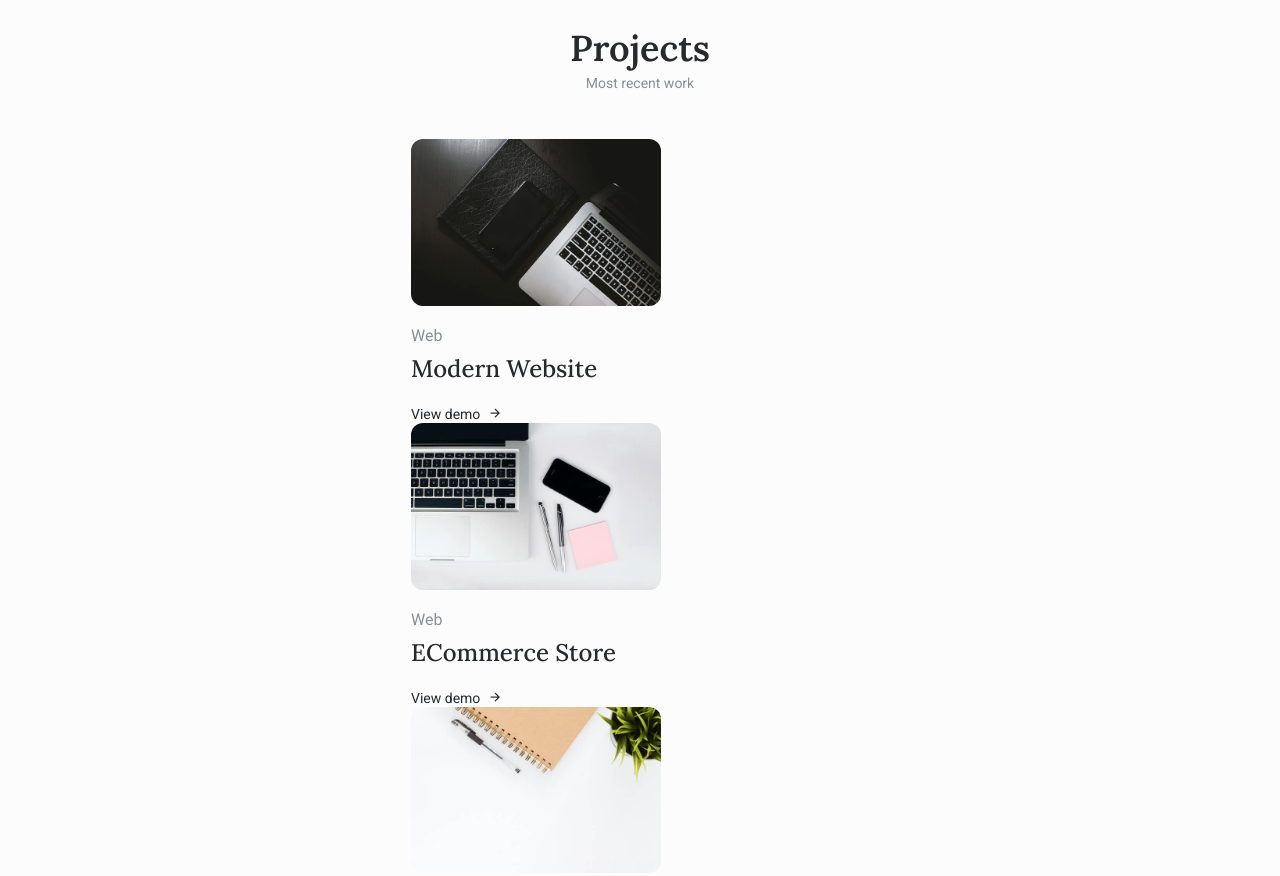
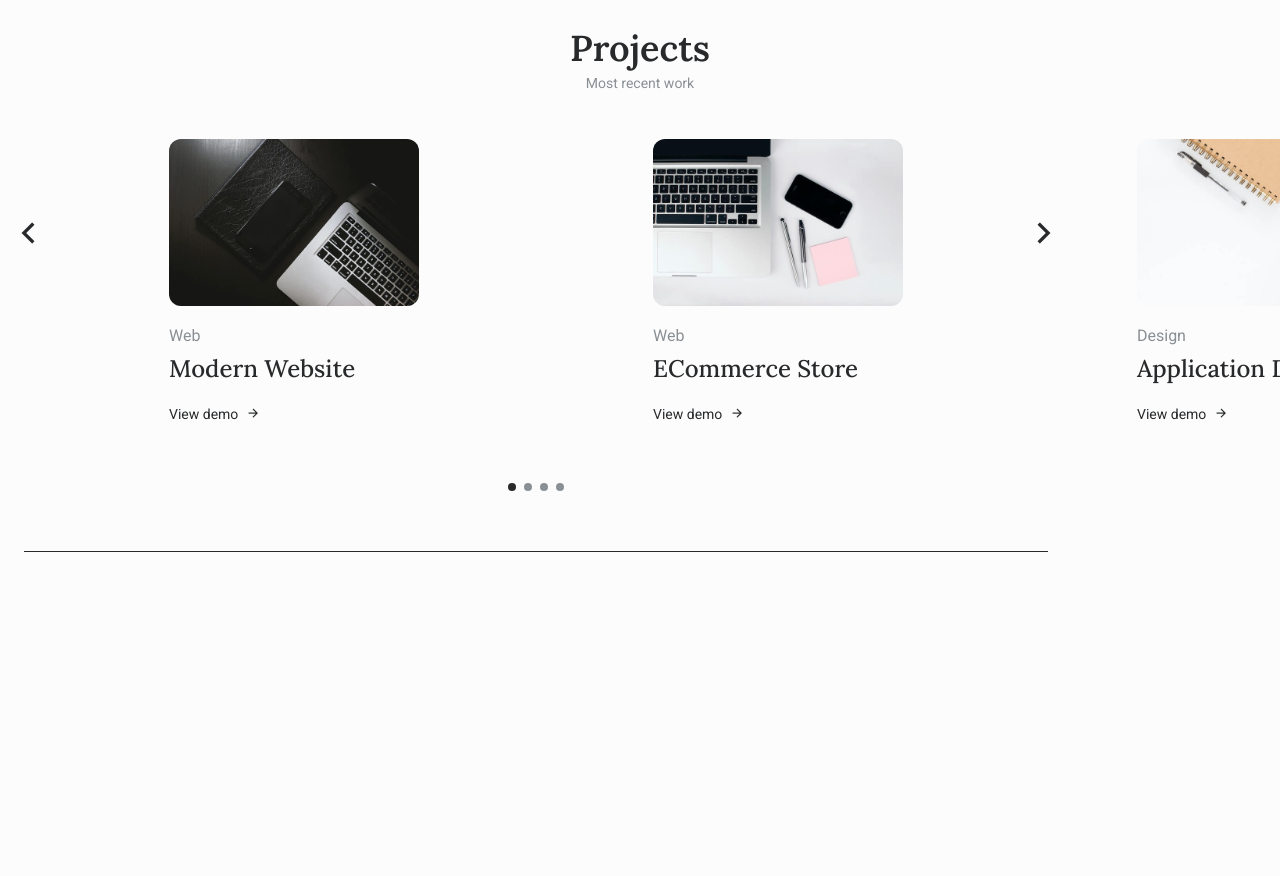
Before and after one commit to CHAMUD12/My-Portfolio, a plain HTML site: page index.html in a window 1280 px wide. Shown: the part 4900-5776 px from the top of the page. After the commit the page ends 5492 px from the top, so only its background shows below. Drawn offline with nearby package versions, Linux system fonts and the light colour scheme; a web font is replaced by a local one.

Commit message:
swiper done

```diff
--- a/css/styles.css
+++ b/css/styles.css
@@ -558,3 +558,45 @@ img{
 .projects__button:hover i{
     transform: translateX(.25rem);
 }
+
+/* swiper */
+.projects__container .swiper-button-prev::after,
+.projects__container .swiper-button-next::after{
+    content: '';
+}
+
+.projects__container .swiper-button-prev,
+.projects__container .swiper-button-next{
+    width: initial;
+    height: initial;
+    margin: initial;
+    font-size: 2.5rem;
+    color: var(--title-color);
+}
+
+.projects__container .swiper-button-prev{
+    left: -1rem;
+    top: 4.5rem;
+}
+
+.projects__container .swiper-button-next{
+    right: -1rem;
+    top: 4.5rem;
+}
+
+.projects__container .swiper-slide{
+    margin-bottom: 4.5rem;
+}
+
+.projects__container .swiper-pagination-bullets{
+    bottom: 0;
+}
+
+.projects__container .swiper-pagination-bullet{
+    background-color: var(--text-color-light);
+    opacity: initial;
+}
+
+.projects__container .swiper-pagination-bullet-active{
+    background-color: var(--title-color);
+}
--- a/index.html
+++ b/index.html
@@ -11,7 +11,7 @@
     href="https://cdn.jsdelivr.net/npm/remixicon@4.2.0/fonts/remixicon.css"
     rel="stylesheet"/>
     <!-- ----- swiper css ----- -->
-    <link rel="stylesheet" href="">
+    <link rel="stylesheet" href="/css/swiper-bundle.min.css">
     <!-- ----- css ----- -->
     <link rel="stylesheet" href="/css/styles.css">
 </head>
@@ -450,10 +450,10 @@
             <span class="section__subtitle">Most recent work</span>
 
             <div class="container section__border">
-                <div class="projects__container">
-                    <div>
+                <div class="projects__container swiper">
+                    <div class="swiper-wrapper">
                         <!-- project 1 -->
-                        <div class="projects__content">
+                        <div class="projects__content swiper-slide">
                             <img src="/assest/project2.jpg" alt="projects image" class="projects__img">
 
                             <div>
@@ -467,7 +467,7 @@
                         </div>
 
                         <!-- project 2 -->
-                        <div class="projects__content">
+                        <div class="projects__content swiper-slide">
                             <img src="/assest/project1.jpg" alt="projects image" class="projects__img">
 
                             <div>
@@ -481,7 +481,7 @@
                         </div>
 
                         <!-- project 3 -->
-                        <div class="projects__content">
+                        <div class="projects__content swiper-slide">
                             <img src="/assest/project3.jpg" alt="projects image" class="projects__img">
 
                             <div>
@@ -495,7 +495,7 @@
                         </div>
 
                         <!-- project 4 -->
-                        <div class="projects__content">
+                        <div class="projects__content swiper-slide">
                             <img src="/assest/project4.jpg" alt="projects image" class="projects__img">
 
                             <div>
@@ -508,6 +508,17 @@
                             </div>
                         </div>
                     </div>
+
+                    <!-- swiper arrows -->
+                    <div class="swiper-button-next">
+                        <i class="ri-arrow-right-s-line"></i>
+                    </div>
+                    <div class="swiper-button-prev">
+                        <i class="ri-arrow-left-s-line"></i>
+                    </div>
+
+                    <!-- swiper pagination -->
+                    <div class="swiper-pagination"></div>
                 </div>
             </div>
         </section>
@@ -523,6 +534,7 @@
 
 
     <!-- ----- scrollreveal ----- -->
+    <script src="/js/swiper-bundle.min.js"></script>
     <script src="/js/main.js"></script>
 
 </body>
--- a/js/main.js
+++ b/js/main.js
@@ -26,3 +26,23 @@ const linkAction = () =>{
     navMenu.classList.remove('show-menu')
 }
 navLink.forEach(n => n.addEventListener('click', linkAction))
+
+/* Swiper project */
+let swiperProjects = new Swiper(".projects__container", {
+    loop: true,
+    spaceBetween: 24,
+
+    navigation: {
+      nextEl: ".swiper-button-next",
+      prevEl: ".swiper-button-prev",
+    },
+    pagination: {
+      el: ".swiper-pagination",
+    },
+    breakpoints: {
+        1200: {
+          slidesPerView: 2,
+          spaceBetween: -56,
+        },
+    },
+  });
```
Also changed, not shown: css/swiper-bundle.min.css (added), js/swiper-bundle.min.js (added).
